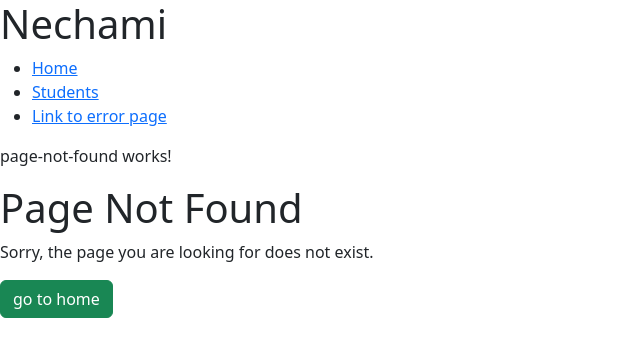
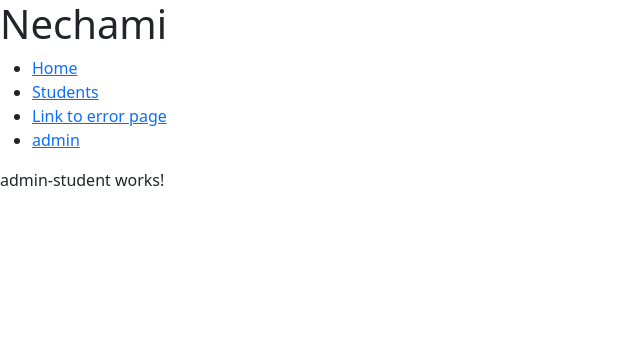
Before and after one commit to NechamaRos/agularCourse, an Angular app: page /admin/adminStudent in a window 1280 px wide. Before the commit this address had no page. Shown: the top 356 px of the page, without its empty margins (0-640 px from the left). Built offline with nearby package versions, Linux system fonts and the light colour scheme.

Commit message:
video 33

```diff
--- /dev/null
+++ b/src/app/admin/admin-routing.module.ts
@@ -0,0 +1,18 @@
+import { NgModule } from "@angular/core"
+import { RouterModule, Routes } from "@angular/router"
+import { AdminStudentComponent } from "./admin-student/admin-student.component"
+
+
+
+export const adminRouting: Routes = [
+    {path:"", redirectTo: "adminStudent", pathMatch: "full"},
+    {path:"adminStudent",component: AdminStudentComponent}
+]
+
+@NgModule({
+    imports: [RouterModule.forChild(adminRouting)],
+    exports: [RouterModule],
+})
+export class adminRoutingModule {
+
+}
--- /dev/null
+++ b/src/app/admin/admin-student/admin-student.component.html
@@ -0,0 +1 @@
+<p>admin-student works!</p>
--- /dev/null
+++ b/src/app/admin/admin.module.ts
@@ -0,0 +1,13 @@
+import { NgModule } from '@angular/core';
+import { CommonModule } from '@angular/common';
+import { adminRoutingModule } from './admin-routing.module';
+import { AdminStudentComponent } from './admin-student/admin-student.component';
+
+
+@NgModule({
+  declarations: [],
+  imports: [
+    CommonModule, adminRoutingModule,AdminStudentComponent
+  ]
+})
+export class AdminModule { }
--- a/src/app/app.component.html
+++ b/src/app/app.component.html
@@ -9,6 +9,7 @@
     <li><a routerLink="/home">Home</a></li>
     <li><a routerLink="/students">Students</a></li>
     <li><a routerLink="/hgiugiug">Link to error page</a></li>
+    <li><a routerLink="/admin">admin</a></li>
  </ul>
 
 <router-outlet></router-outlet>
--- a/src/app/routing.module.ts
+++ b/src/app/routing.module.ts
@@ -13,6 +13,7 @@ export const appRoutes: Routes = [
     {path:"students/:yearBook",component: StudentsListComponent},
     {path:"home", component: HomeComponent},
     {path:"yearBook", component: YearBookComponent,canActivate: [AuthGuardService]},
+     {path:"admin", loadChildren: () => import("./admin/admin.module").then(m => m.AdminModule)},
     {path:"**",component: PageNotFoundComponent}
 ]
 
```
Also changed, not shown: src/app/admin/admin-student/admin-student.component.ts (added, +11 -0 lines).
